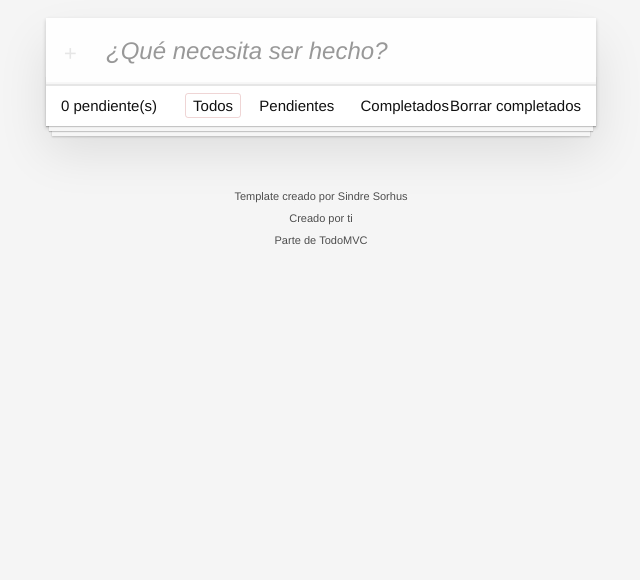
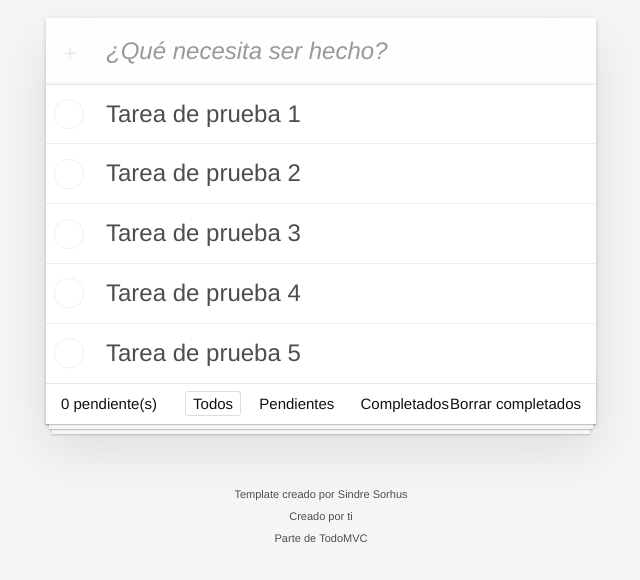
Before and after one commit to Fisjo/js-toDo-vite, a website built with Vite: page index.html in a window 1280 px wide. Shown: the part 112-692 px from the top of the page, without its empty margins (319-959 px from the left). Built offline with nearby package versions, Linux system fonts and the light colour scheme.

Commit message:
render toDos + use-cases folder

```diff
--- a/src/store/todo.store.js
+++ b/src/store/todo.store.js
@@ -9,8 +9,12 @@ const Filters = {
 
 const state = {
     todos: [
-        new Todo('Tarea de prueba1'),
+        new Todo('Tarea de prueba 1'),
         new Todo('Tarea de prueba 2'),
+        new Todo('Tarea de prueba 3'),
+        new Todo('Tarea de prueba 4'),
+        new Todo('Tarea de prueba 5'),
+
     ],
     filter: Filters.All,
 }
@@ -26,7 +30,7 @@ const loadStore = () => {
 
 
 
-const getTodo = (filter = Filters.All) => {
+const getTodos = (filter = Filters.All) => {
     switch (filter) {
         case Filters.All:
             return [...state.todos];
@@ -100,7 +104,7 @@ export default {
     deleteCompleted,
     deleteTodo,
     getCurrentFilter,
-    getTodo,
+    getTodos,
     initStore,
     loadStore,
     setFilter,
--- a/src/todos/app.js
+++ b/src/todos/app.js
@@ -1,5 +1,11 @@
+import todoStore from '../store/todo.store';
 import html from './app.html?raw'
+import { renderTodos } from './use-cases';
 
+
+const ElementIDs = {
+    TodoList: '.todo-list',
+}
 
 /**
  *
@@ -7,11 +13,20 @@ import html from './app.html?raw'
  */
 export const App = (elementId) => {
 
+    const displayTodos = () => {
+        const todos = todoStore.getTodos(todoStore.getCurrentFilter());
+        renderTodos(ElementIDs.TodoList, todos);
+
+    }
+
+
+
     //Cuando la funcion App() se llama
     (() => {
         const app = document.createElement('div');
         app.innerHTML = html;
         document.querySelector(elementId).append(app);
+        displayTodos();
     })();
 
 }
--- /dev/null
+++ b/src/todos/use-cases/create-todo-html.js
@@ -0,0 +1,31 @@
+import { Todo } from "../models/todo.model";
+
+
+/**
+ *
+ * @param {Todo} todo
+ */
+export const createTodoHMTL = (todo) => {
+
+    if (!todo) { throw new Error("A Todo object is required"); }
+
+    const {done, description, createdAt, id} = todo
+
+    const html = `
+            <div class="view">
+                <input class="toggle" type="checkbox" ${done ? 'checked' : ''}>
+                <label>${ description }</label>
+                <button class="destroy"></button>
+            </div>
+            <input class="edit" value="Create a TodoMVC template">
+    `;
+    const liElement = document.createElement('li');
+    liElement.innerHTML = html;
+    liElement.setAttribute('data-id', id);
+
+    if (todo.done) {
+        liElement.classList.add('completed');
+    }
+
+    return liElement;
+}
--- /dev/null
+++ b/src/todos/use-cases/index.js
@@ -0,0 +1,2 @@
+export { createTodoHMTL } from "./create-todo-html";
+export { renderTodos } from "./render-todos";
--- /dev/null
+++ b/src/todos/use-cases/render-todos.js
@@ -0,0 +1,27 @@
+import { Todo } from "../models/todo.model";
+import { createTodoHMTL } from "./create-todo-html";
+
+
+let element;
+
+
+/**
+ *
+ * @param {String} elementId
+ * @param {Todo} todos
+ */
+export const renderTodos = (elementId, todos = []) => {
+
+    if (!element) {
+        element = document.querySelector(elementId);
+    }
+
+    if (!element) { throw new Error(`Element ${elementId} not found`); }
+
+    element.innerHMTL = '';
+
+    todos.forEach(todo => {
+        element.append(createTodoHMTL(todo));
+    });
+
+}
```
Also changed, not shown: src/todos/app.html (+2 -2 lines).
